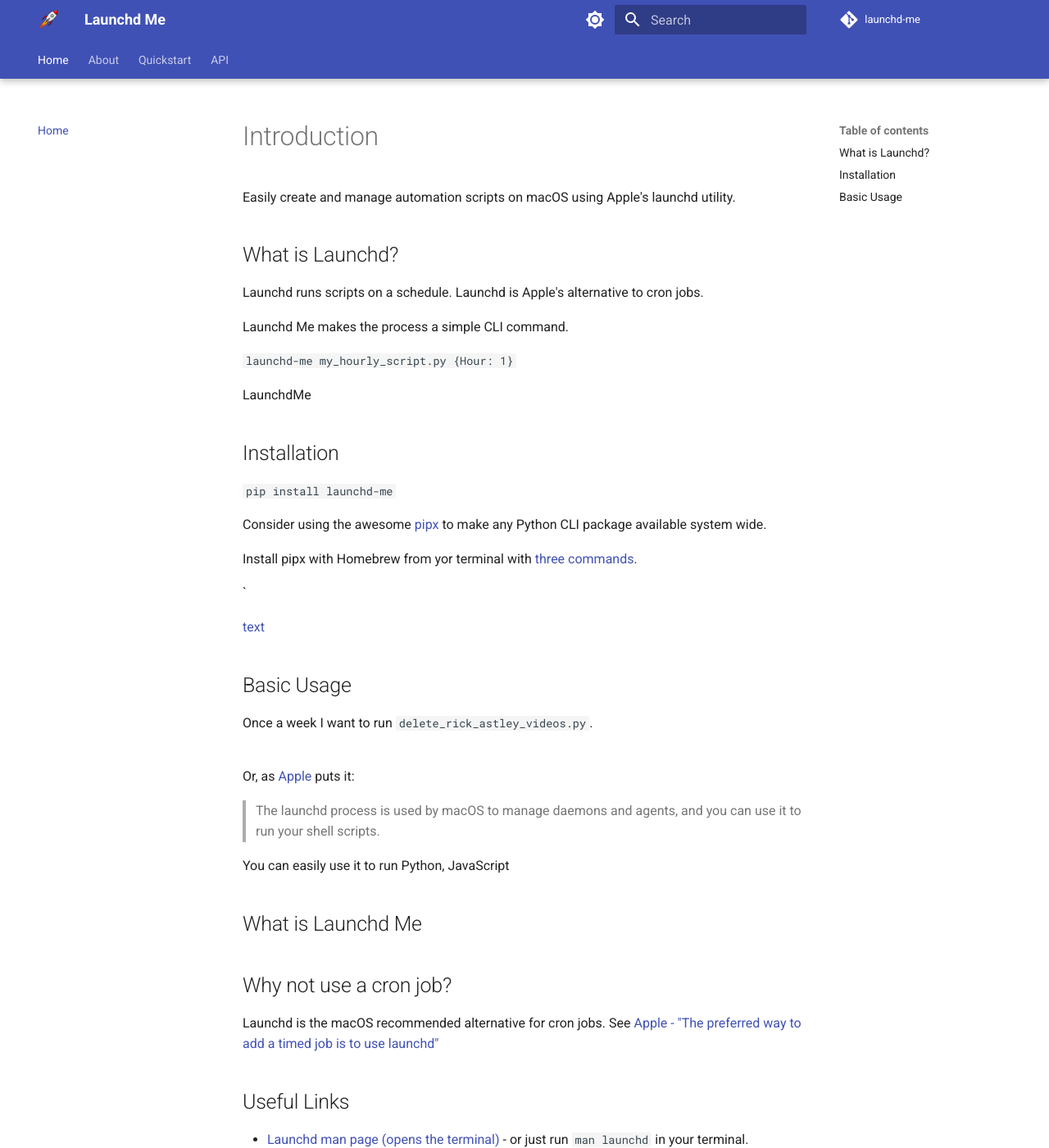
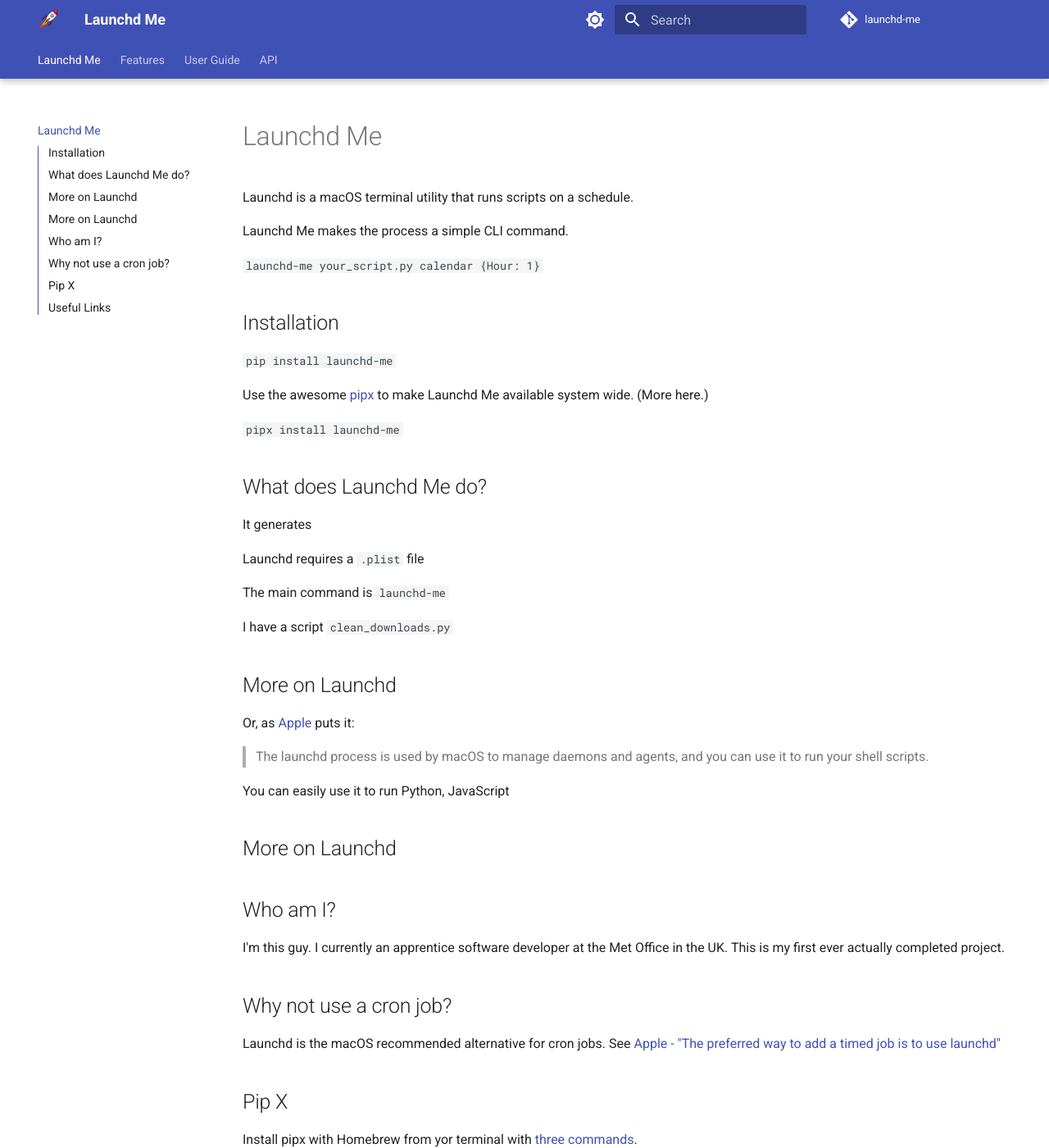
Before and after one commit to chrisbillows/launchd-me, an MkDocs documentation site: the page built from docs/index.md, in a window 1280 px wide and 1400 px high. Shown: the whole window at 82% size. Built offline with MkDocs 1.6.1 and Material for MkDocs 9.7.7, drawn with Linux system fonts in a browser that asks for light colours; comment, search, counter and statistics services are not loaded.

Commit message:
#17: More tweaks and drafting.

```diff
--- a/docs/index.md
+++ b/docs/index.md
@@ -1,42 +1,38 @@
-# Introduction
-
-Easily create and manage automation scripts on macOS using Apple's launchd utility.
-
-
-## What is Launchd?
-
-Launchd runs scripts on a schedule. Launchd is Apple's alternative to cron jobs.
+Launchd is a macOS terminal utility that runs scripts on a schedule.
 
 Launchd Me makes the process a simple CLI command.
 
-`launchd-me my_hourly_script.py {Hour: 1}`
-
-LaunchdMe
-
-
+`launchd-me your_script.py calendar {Hour: 1}`
 
 ## Installation
 
 `pip install launchd-me`
 
-Consider using the awesome [pipx]([text](https://github.com/pypa/pipx)) to make any
-Python CLI package available system wide.
+Use the awesome [pipx](https://github.com/pypa/pipx) to make Launchd Me available
+system wide. (More here.)
 
-Install pipx with Homebrew from yor terminal with [three commands](https://github.com/pypa/pipx#on-macos).
+`pipx install launchd-me`
 
-`
+## What does Launchd Me do?
+
+It generates
+
+Launchd requires a `.plist` file
 
 
 
-[text](https://pythonbytes.fm/episodes/transcript/377/a-dramatic-episode#play-at)
+The main command is `launchd-me`
 
-## Basic Usage
-
-Once a week I want to run `delete_rick_astley_videos.py`.
+I have a script `clean_downloads.py`
 
 
 
-#
+
+
+
+
+
+## More on Launchd
 
 
 Or, as [Apple](https://support.apple.com/en-gb/guide/terminal/apdc6c1077b-5d5d-4d35-9c19-60f2397b2369/mac)
@@ -47,9 +43,12 @@
 
 You can easily use it to run Python, JavaScript
 
-## What is Launchd Me
+## More on Launchd
 
 
+## Who am I?
+
+I'm this guy. I currently an apprentice software developer at the Met Office in the UK. This is my first ever actually completed project.
 
 
 ## Why not use a cron job?
@@ -58,6 +57,13 @@
 
 
 
+## Pip X
+
+
+Install pipx with Homebrew from yor terminal with [three commands](https://github.com/pypa/pipx#on-macos).
+
+
+[text](https://pythonbytes.fm/episodes/transcript/377/a-dramatic-episode#play-at)
 
 ## Useful Links
 
@@ -66,7 +72,3 @@
 * [Launchd.info](https://launchd.info/) - an extensive third-party resource
 * [Reddit - cron or launchd](https://www.reddit.com/r/MacOS/comments/13r469w/cron_or_launchd/)
 * [Apple - "The preferred way to add a timed job is to use launchd"]([text](https://developer.apple.com/library/archive/documentation/MacOSX/Conceptual/BPSystemStartup/Chapters/ScheduledJobs.html#//apple_ref/doc/uid/10000172i-CH1-SW2))
-
-
-
-## Basic Usage
--- a/mkdocs.yml
+++ b/mkdocs.yml
@@ -24,6 +24,8 @@
   features:
     - navigation.tabs
     - navigation.tabs.sticky
+    - toc.integrate
+    - toc.follow
 
 markdown_extensions:
   - pymdownx.caret
@@ -39,7 +41,7 @@
             docstring_style: "numpy"  # Set the docstring style to NumPy
 
 nav:
-  - Home: index.md
-  - About: about.md
-  - Quickstart: user_guide.md
+  - Launchd Me: index.md
+  - Features: about.md
+  - User Guide: user_guide.md
   - API: API.md
```
Also changed, not shown: docs/about.md (+0 -6 lines).
